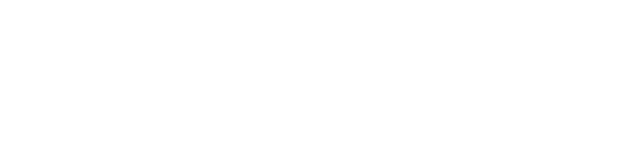
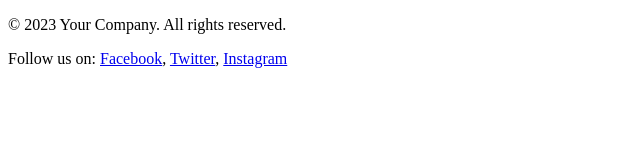
Before and after one commit to SreylenSan9/testing, a plain HTML site: page index.html in a window 1280 px wide. Shown: the whole page, without its empty margins (0-640 px from the left). Drawn offline with Linux system fonts and the light colour scheme.

Commit message:
fist build footer

```diff
--- a/index.html
+++ b/index.html
@@ -6,6 +6,14 @@
     <title>Document</title>
 </head>
 <body>
-
+     <!-- foooter -->
+      <footer>
+        <p>© 2023 Your Company. All rights reserved.</p>
+        <p>Follow us on:
+            <a href="https://www.facebook.com" target="_blank">Facebook</a>,
+            <a href="https://www.twitter.com" target="_blank">Twitter</a>,
+            <a href="https://www.instagram.com" target="_blank">Instagram</a>
+        </p>
+        </footer>
 </body>
 </html>
```
